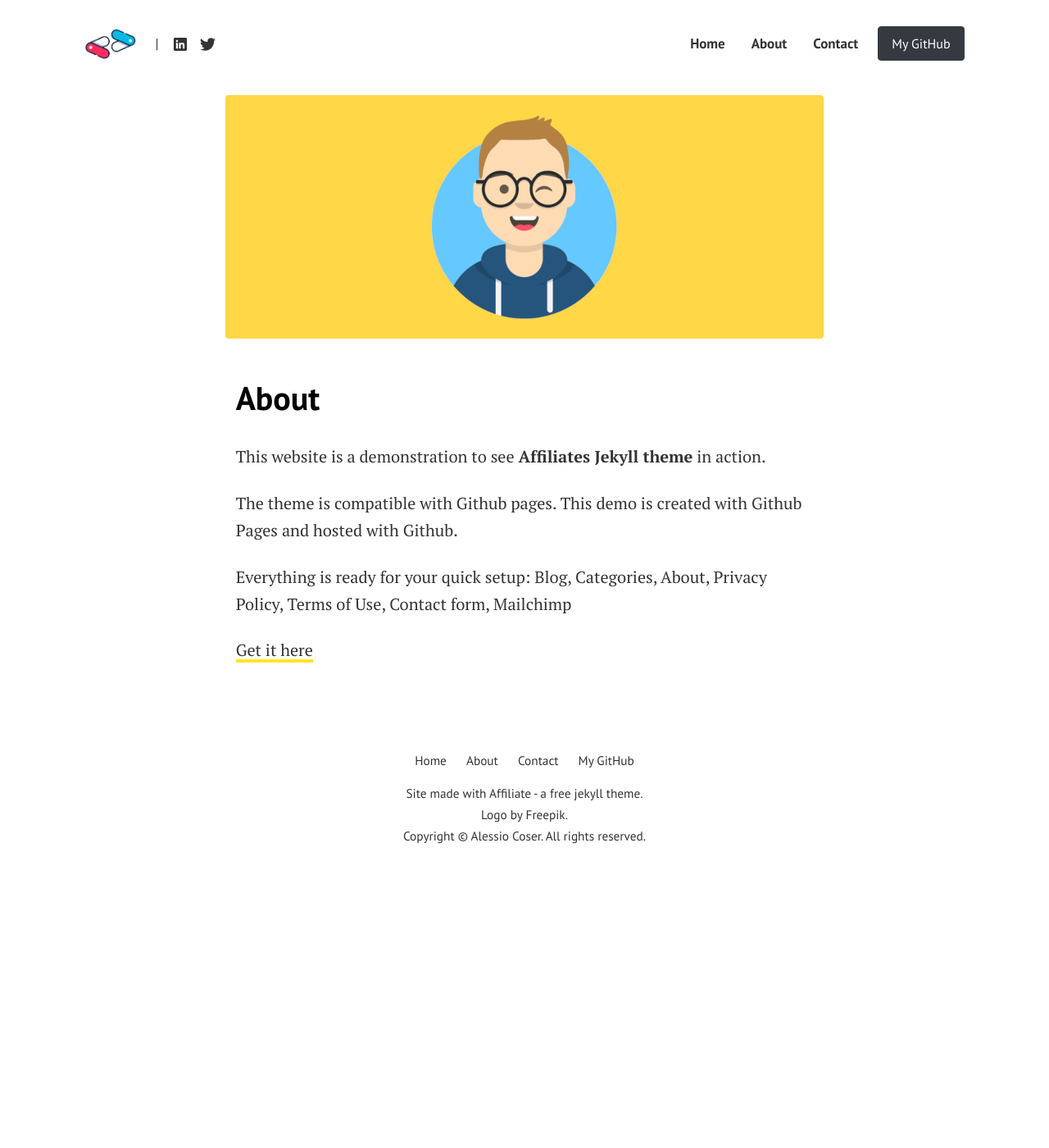
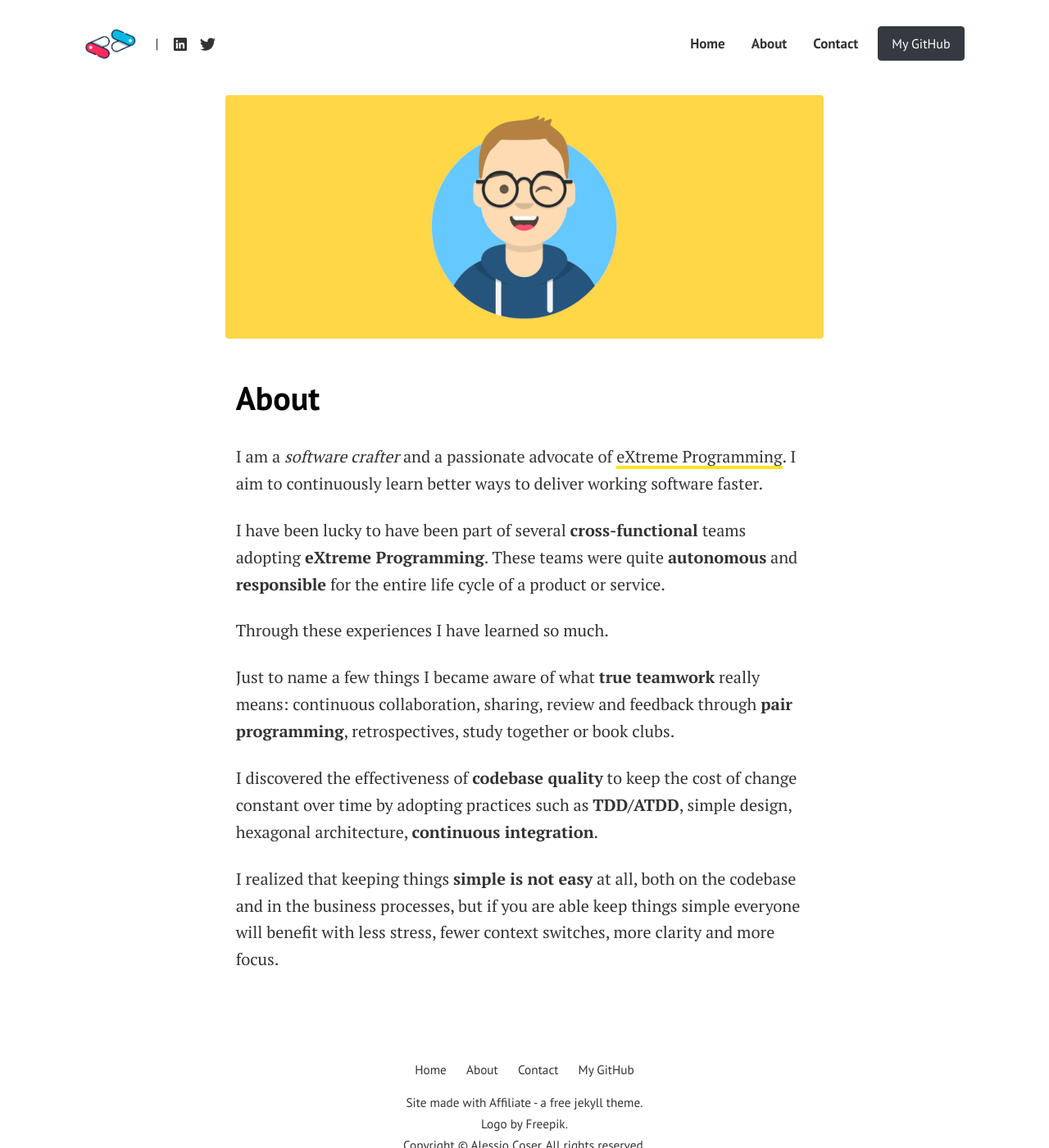
Before and after one commit to AlessioCoser/alessiocoser.github.io, a Jekyll site: the page built from pages/about.md, in a window 1280 px wide and 1400 px high. Shown: the whole window at 82% size. Built offline with Jekyll 4.4.1, drawn with Linux system fonts in a browser that asks for light colours.

Commit message:
update my about description: 1st draft

```diff
--- a/pages/about.md
+++ b/pages/about.md
@@ -5,10 +5,15 @@ permalink: "/about/"
 image: assets/images/2.jpg
 ---
 
-This website is a demonstration to see **Affiliates Jekyll theme** in action.
+I am a _software crafter_ and a passionate advocate of [eXtreme Programming](http://www.extremeprogramming.org/).
+I aim to continuously learn better ways to deliver working software faster.
 
-The theme is compatible with Github pages. This demo is created with Github Pages and hosted with Github.
+I have been lucky to have been part of several **cross-functional** teams adopting **eXtreme Programming**. These teams were quite **autonomous** and **responsible** for the entire life cycle of a product or service.
 
-Everything is ready for your quick setup: Blog, Categories, About, Privacy Policy, Terms of Use, Contact form, Mailchimp
+Through these experiences I have learned so much.
 
-[Get it here](https://bootstrapstarter.com/jekyll-theme-memoirs/)
+Just to name a few things I became aware of what **true teamwork** really means: continuous collaboration, sharing, review and feedback through **pair programming**, retrospectives, study together or book clubs.
+
+I discovered the effectiveness of **codebase quality** to keep the cost of change constant over time by adopting practices such as **TDD/ATDD**, simple design, hexagonal architecture, **continuous integration**.
+
+I realized that keeping things **simple is not easy** at all, both on the codebase and in the business processes, but if you are able keep things simple everyone will benefit with less stress, fewer context switches, more clarity and more focus.
```
